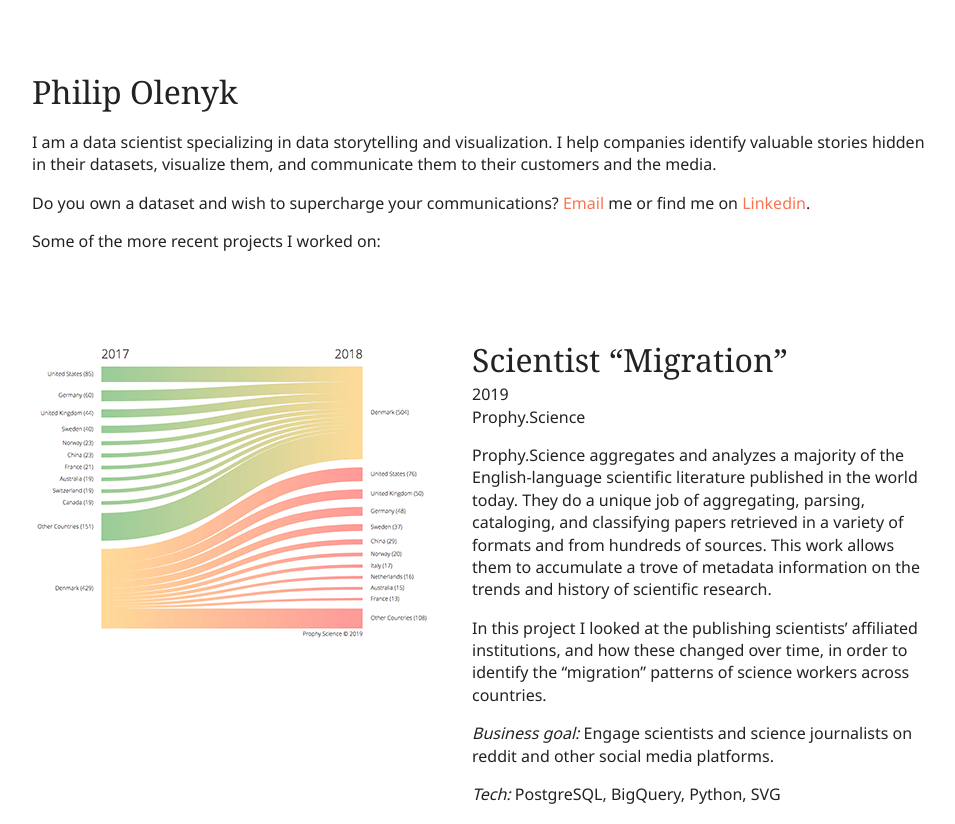
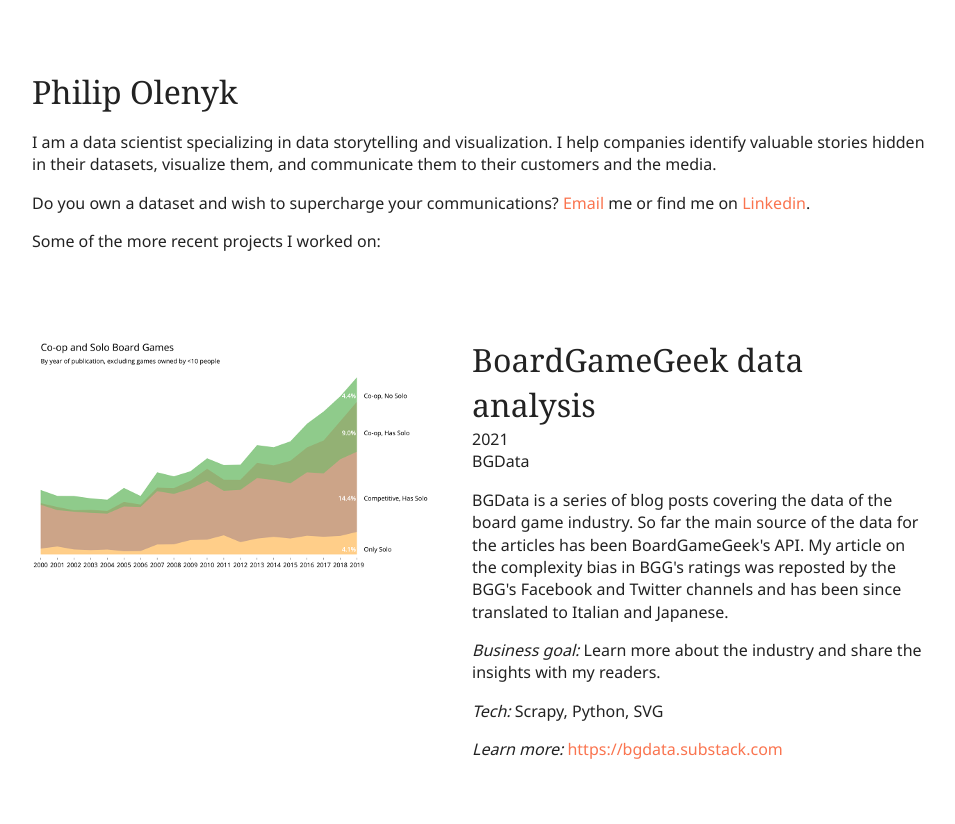
Before and after one commit to philya/philya.github.io, a plain HTML site: page index.html in a window 1280 px wide. Shown: the top 824 px of the page, without its empty margins (158-1113 px from the left). Drawn offline with nearby package versions, Linux system fonts and the light colour scheme.

Commit message:
Add bgdata

```diff
--- a/index.html
+++ b/index.html
@@ -53,7 +53,39 @@ Do you own a dataset and wish to supercharge your communications? <a href="mailt
     </div>
 
 
+<div class="portfolio_item">
+
+      <div class="item_image">
+        <img src="img/bgdata-400.png" srcset="img/bgdata-800.png 2x"/>
+      </div>
+      <div class="item_details">
+        <div class="item_title">BoardGameGeek data analysis</div>
+
+        <div class="item_year">2021</div>
+        <div class="client_name">BGData</div>
+
+        <div class="item_description">
+          <p>
+
+            BGData is a series of blog posts covering the data of the board game industry. So far the main source of the data for the articles has been BoardGameGeek's API. My article on the complexity bias in BGG's ratings was reposted by the BGG's Facebook and Twitter channels and has been since translated to Italian and Japanese.
+          </p>
+        </div>
+
+        <div>
+          <span class="field_name">Business goal:</span> Learn more about the industry and share the insights with my readers.
+        </div>
+
+        <div>
+          <p>
+            <span class="field_name">Tech:</span> Scrapy, Python, SVG
+          </p>
+        </div>
+        <div><span class="field_name">Learn more:</span> <a href="https://bgdata.substack.com/">https://bgdata.substack.com</a></div>
+      </div>
+    </div>
+
     <div class="portfolio_item">
+
       <div class="item_image">
         <img src="img/prophy-migration-400.png" srcset="img/prophy-migration-800.png 2x"/>
       </div>
```
Also changed, not shown: img/bgdata-400.png (added), img/bgdata-800.png (added).
